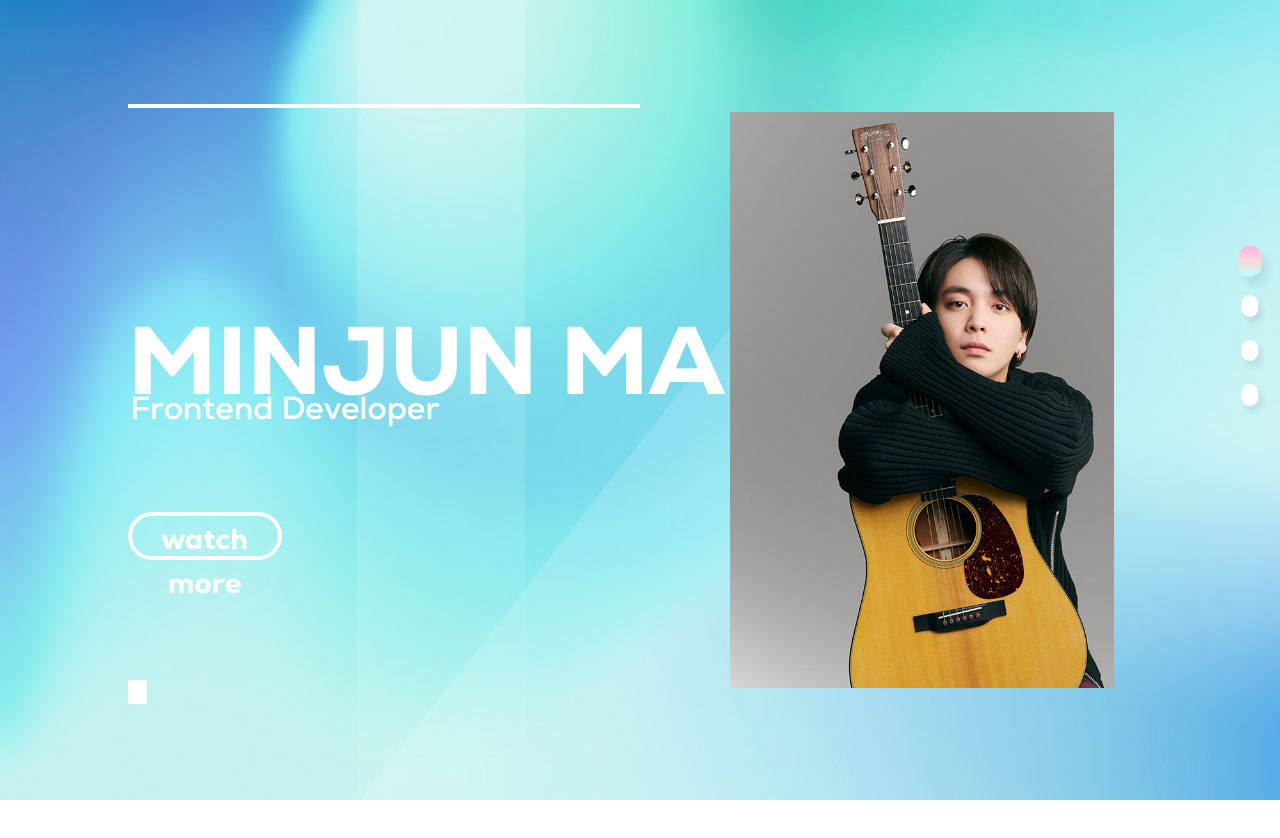
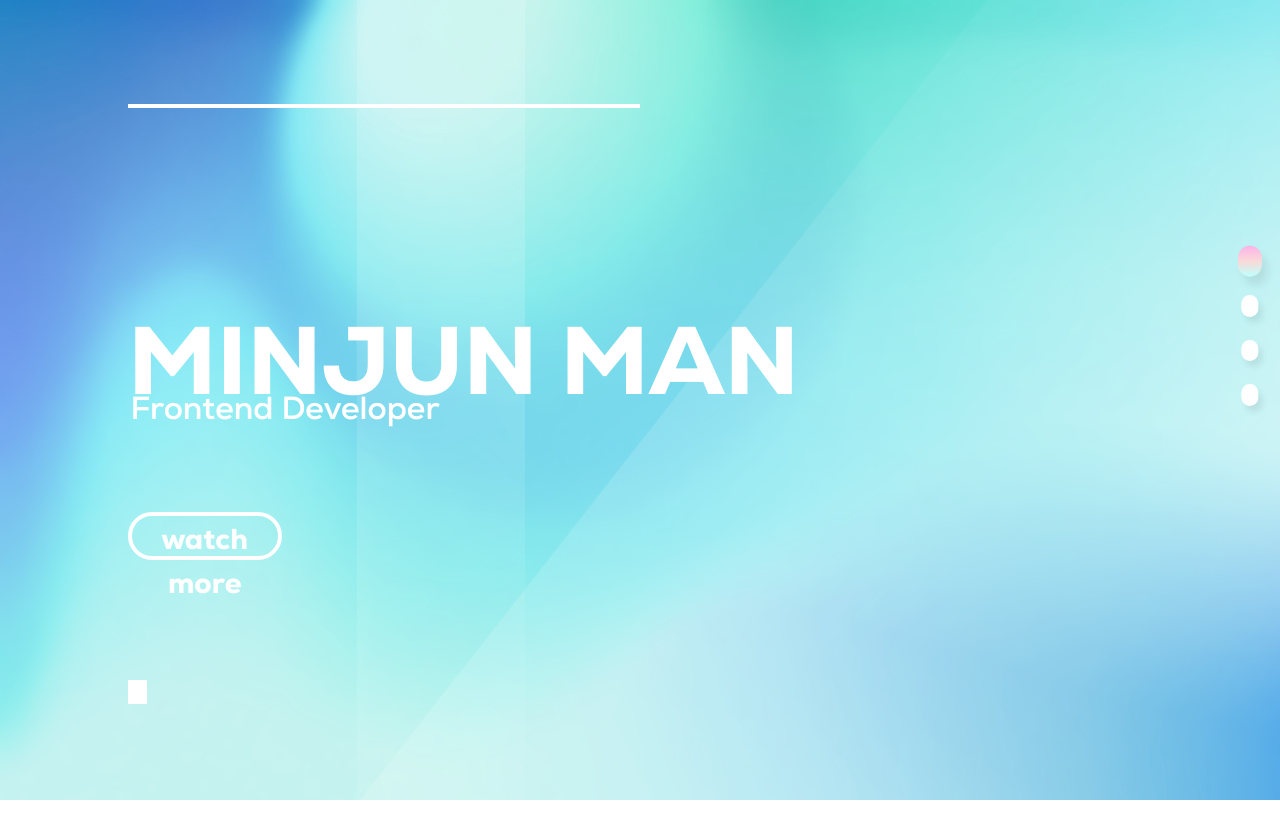
Before and after one commit to B-KJS26/Port, a React (Create React App) app: page / in a window 1280 px wide. Shown: the top 838 px of the page. Built offline with nearby package versions, Linux system fonts and the light colour scheme.

Commit message:
CHORE :: 메인 페이지 수정/완성

```diff
--- a/src/pages/Main/Main.tsx
+++ b/src/pages/Main/Main.tsx
@@ -68,7 +68,7 @@ const Subtitle = styled.h1`
 `
 const Circlebg = styled.div`
     position: absolute;
-    width: 30vw;
+    width: 30rvw;
     height: 72vh;
     margin-left: 57vw;
     margin-top: 14vh;
```
